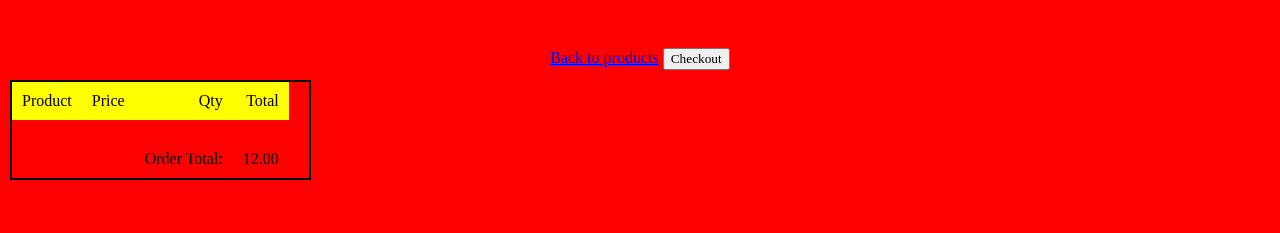
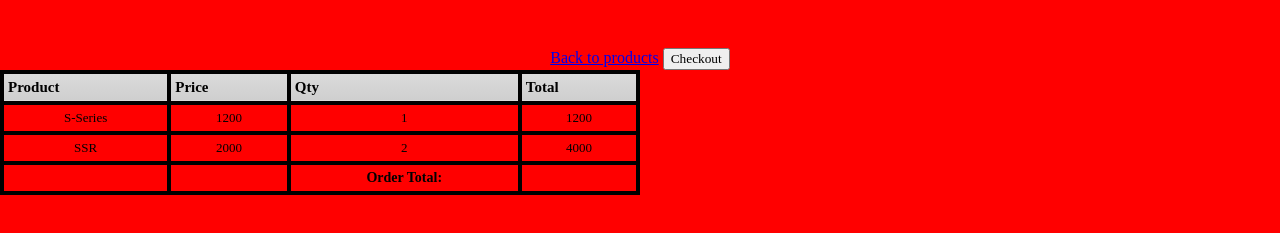
Before and after one commit to zcaldwell/lab-06-e-commere, a website with bundled scripts: page Cart/index.html in a window 1280 px wide. Shown: the part 201-434 px from the top of the page. Built offline with nearby package versions, Linux system fonts and the light colour scheme.

Commit message:
table styled with CSS

```diff
--- a/Cart/cart.js
+++ b/Cart/cart.js
@@ -0,0 +1,26 @@
+import { cars } from '../data/things.js'
+import { findById } from '../data/utils.js'
+import { cart } from '../data/cart-data.js'
+
+
+const tbody = document.getElementById('table-body');
+for (let cartItem of cart){
+    const carData = findById(cartItem.id, cars);
+
+    const tr = document.createElement('tr');
+    const tdName = document.createElement('td');
+    tdName.textContent = carData.model;
+    const tdPrice = document.createElement('td');
+    tdPrice.textContent = carData.price;
+    const tdQty = document.createElement('td');
+    tdQty.textContent = cartItem.qty;
+    const tdTotal = document.createElement('td');
+    tdTotal.textContent =  cartItem.qty * carData.price;
+    console.log(cartItem.qty);
+    console.log(carData.price);
+
+
+    tr.append(tdName, tdPrice, tdQty, tdTotal)
+    tbody.appendChild(tr);
+
+}
--- a/Cart/index.html
+++ b/Cart/index.html
@@ -12,7 +12,7 @@
 <body>
     <h1>Hello from the cart</h1>
     <a href="../">Back to products</a>
-<table>
+<table class="thetable">
     <thead>
         <th>Product</th>
         <th>Price</th>
@@ -21,18 +21,14 @@
     </thead>
     <tbody id="table-body">
         <tr>
-            <td></td>
-            <td></td>
-            <td></td>
-            <td></td>
-            <td></td>
+
         </tr>
     </tbody>
     <tfoot>
         <td></td>
         <td></td>
         <td>Order Total: </td>
-        <td>12.00</td>
+        <td></td>
     </tfoot>
     <tr>
         <button id="Checkout">Checkout</button>
--- a/data/things.js
+++ b/data/things.js
@@ -8,7 +8,7 @@ export const cars = [
         Mileage: '230,352',
         Condition: 'Fair',
         img: './assets/saturn.jpg',
-        price: '1,200$'
+        price: 1200
     },
     {
         id: '2',
@@ -19,7 +19,7 @@ export const cars = [
         Mileage: '172,303',
         Condition: 'Good',
         img: './assets/Aztek.jpg',
-        price: '800$'
+        price: 800
     },
     {
         id: '3',
@@ -30,7 +30,7 @@ export const cars = [
         Mileage: '50,503',
         Condition: 'Great',
         img: './assets/ptcruiser.jpg',
-        price: '3,000$'
+        price: 3000
     },
     {
         id: '4',
@@ -41,7 +41,7 @@ export const cars = [
         Mileage: '90,353',
         Condition: 'Bad',
         img: './assets/ssr.jpg',
-        price: '2,000$'
+        price: 2000
     },
     {
         id: '5',
@@ -52,5 +52,5 @@ export const cars = [
         Mileage: '30,234',
         Condition: 'Great',
         img: './assets/prowler.jpg',
-        price: '999$'
+        price: 999
     }];
--- a/data/utils.js
+++ b/data/utils.js
@@ -6,3 +6,8 @@ export function findById(id, items) {
         }
     }
 }
+
+// export function calcOrderTotal(cartItem, cars)
+//     for(let cartItems of cartItem){
+//         if
+// )
--- a/styles/cart.css
+++ b/styles/cart.css
@@ -1,4 +1,4 @@
-table {
+/* table {
     border: 2px solid black;
     border-collapse: collapse;
     margin: 10px;
@@ -11,4 +11,40 @@ thead {
 table th, table td {
     padding: 10px;
     text-align: right;
-}
+} */
+table.thetable {
+    border: 3px solid #000000;
+    width: 50%;
+    text-align: center;
+    border-collapse: collapse;
+
+  }
+  table.thetable td, table.thetable th {
+    border: 4px solid #000000;
+    padding: 5px 4px;
+  }
+  table.thetable tbody td {
+    font-size: 13px;
+  }
+  table.thetable thead {
+    background: yellow;
+    background: -moz-linear-gradient(top, #dbdbdb 0%, #d3d3d3 66%, #CFCFCF 100%);
+    background: -webkit-linear-gradient(top, #dbdbdb 0%, #d3d3d3 66%, #CFCFCF 100%);
+    background: linear-gradient(to bottom, #dbdbdb 0%, #d3d3d3 66%, #CFCFCF 100%);
+    border-bottom: 3px solid #000000;
+  }
+  table.thetable thead th {
+    font-size: 15px;
+    font-weight: bold;
+    color: #000000;
+    text-align: left;
+  }
+  table.thetable tfoot {
+    font-size: 14px;
+    font-weight: bold;
+    color: #000000;
+    border-top: 3px solid #000000;
+  }
+  table.thetable tfoot td {
+    font-size: 14px;
+  }
```
Also changed, not shown: data/cart-data.js (renamed from data/cart.js).
